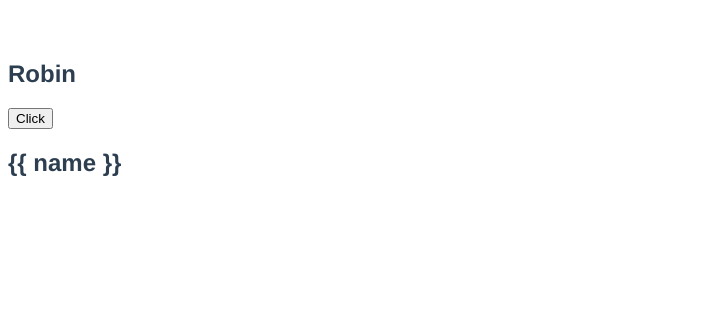
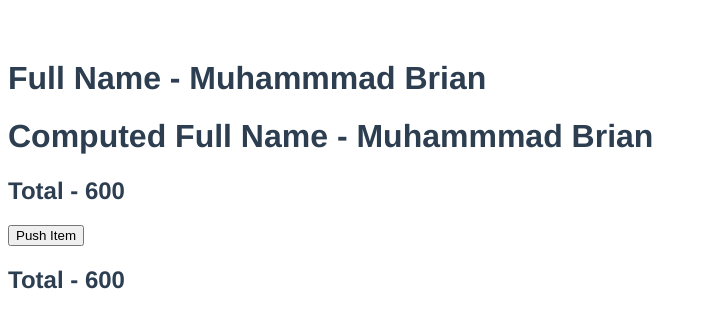
Before and after one commit to mbrianwebsite/learn-vuejs3, a Vue app in the folder hello-world/: page / in a window 1280 px wide. Shown: the top 328 px of the page, without its empty margins (0-707 px from the left). Built offline with nearby package versions, Linux system fonts and the light colour scheme.

Commit message:
COMPUTED PROPERTIES

```diff
--- a/hello-world/src/App.vue
+++ b/hello-world/src/App.vue
@@ -1,11 +1,23 @@
 <template>
   <!-- <img alt="Vue logo" src="./assets/logo.png"> -->
   <!-- <HelloWorld msg="Welcome to Your Vue.js App"/> -->
-  <h2 v-once>{{ name }}</h2>
-  <div>
-    <button @click="name = 'Batman'">Click</button>
-    <h2 v-pre>{{ name }}</h2>
-  </div>
+  <h1>Full Name - {{ firstName }} {{ lastName }}</h1>
+  <h1>Computed Full Name - {{ fullName }}</h1>
+  <h2>
+    Total - {{ items.reduce((total, curr) => (total = total + curr.price), 0) }}
+  </h2>
+  <button
+    @click="
+      items.push({
+        id: 1,
+        title: 'Phone',
+        price: 100,
+      })
+    "
+  >
+    Push Item
+  </button>
+  <h2>Total - {{ total }}</h2>
 </template>
 
 <script>
@@ -15,10 +27,39 @@ export default {
   name: "App",
   data() {
     return {
-      name: "Robin",
+      firstName: "Muhammmad",
+      lastName: "Brian",
+      items: [
+        {
+          id: 1,
+          title: "Phone",
+          price: 100,
+        },
+        {
+          id: 2,
+          title: "Tablet",
+          price: 200,
+        },
+        {
+          id: 3,
+          title: "TV",
+          price: 300,
+        },
+      ],
     };
   },
   methods: {},
+  computed: {
+    fullName() {
+      return `${this.firstName} ${this.lastName}`;
+    },
+    total() {
+      return this.items.reduce(
+        (total, curr) => (total = total + curr.price),
+        0
+      );
+    },
+  },
 };
 </script>
 
@@ -31,31 +72,4 @@ export default {
   color: #2c3e50;
   margin-top: 60px;
 }
-
-label {
-  font-weight: 600;
-  display: flex;
-  margin-bottom: 5px;
-}
-
-input + label {
-  font-weight: 600;
-  display: inline-flex;
-  margin-bottom: 20px;
-}
-
-input[type="text"],
-input[type="number"],
-textarea,
-select {
-  display: block;
-  width: 400px;
-  padding: 6px 12px;
-  font-size: 14;
-  line-height: 1.43;
-  color: #555;
-  background-color: #fff;
-  border: 1px solid #ccc;
-  border-radius: 4px;
-}
 </style>
```
